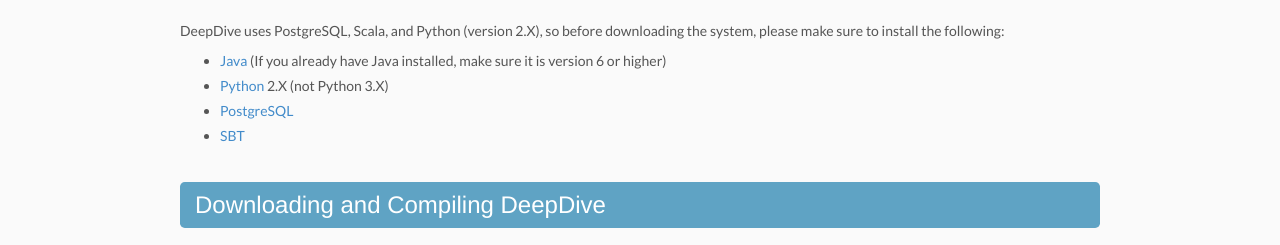
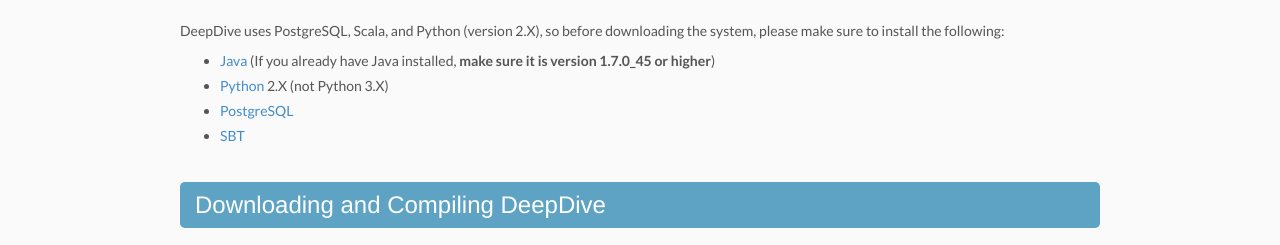
Before and after one commit to senaraiandi/deepdive, a Jekyll site: the page built from doc/installation.md, in a window 1280 px wide. Shown: the part 320-565 px from the top of the page. Built offline with Jekyll 4.4.1, drawn with Linux system fonts in a browser that asks for light colours; nearby versions of some CDN libraries.

Commit message:
java version in installation

```diff
--- a/doc/installation.md
+++ b/doc/installation.md
@@ -10,7 +10,7 @@
 
 DeepDive uses PostgreSQL, Scala, and Python (version 2.X), so before downloading the system, please make sure to install the following:
 
-- [Java](http://www.oracle.com/technetwork/java/javase/downloads/jre7-downloads-1880261.html) (If you already have Java installed, make sure it is version 6 or higher)
+- [Java](http://www.oracle.com/technetwork/java/javase/downloads/jre7-downloads-1880261.html) (If you already have Java installed, **make sure it is version 1.7.0_45 or higher**)
 - [Python](http://www.python.org/getit/) 2.X (not Python 3.X)
 - [PostgreSQL](http://wiki.postgresql.org/wiki/Detailed_installation_guides)
 - [SBT](http://www.scala-sbt.org/release/docs/Getting-Started/Setup.html)
```
